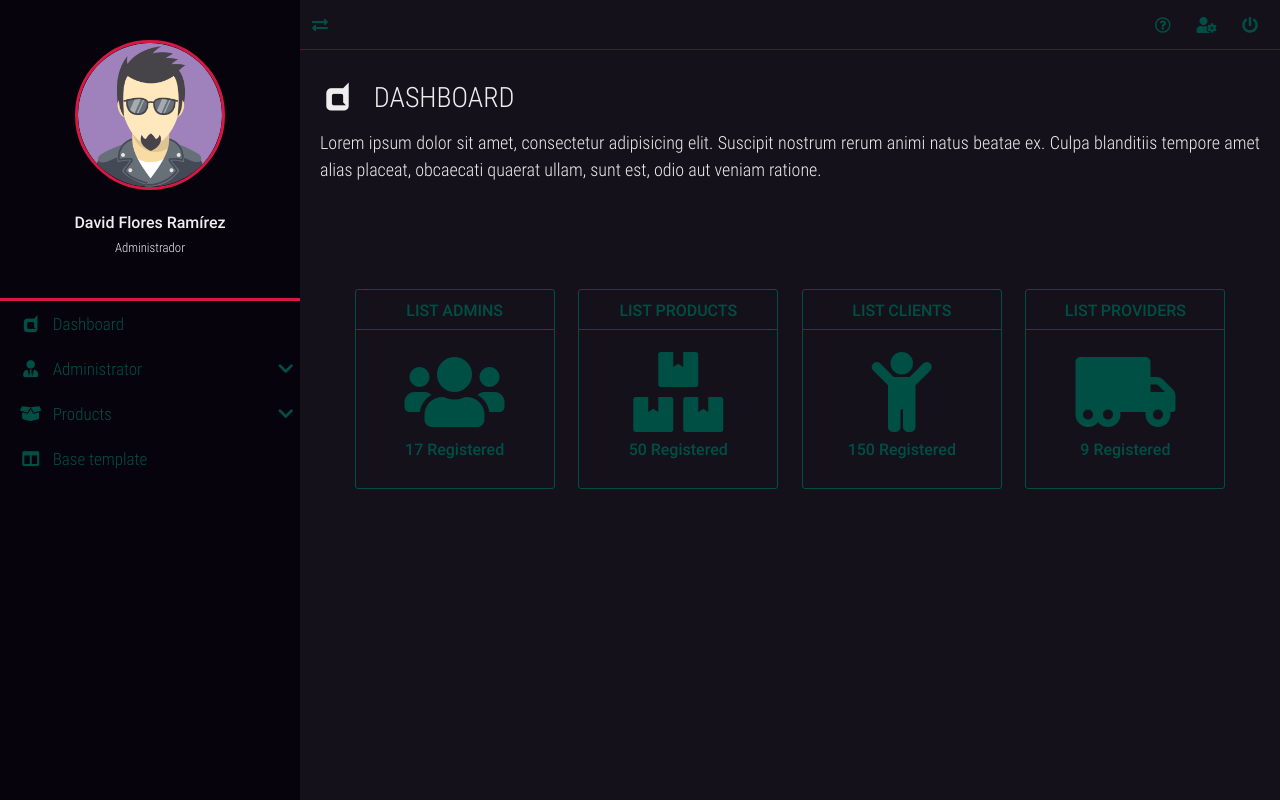
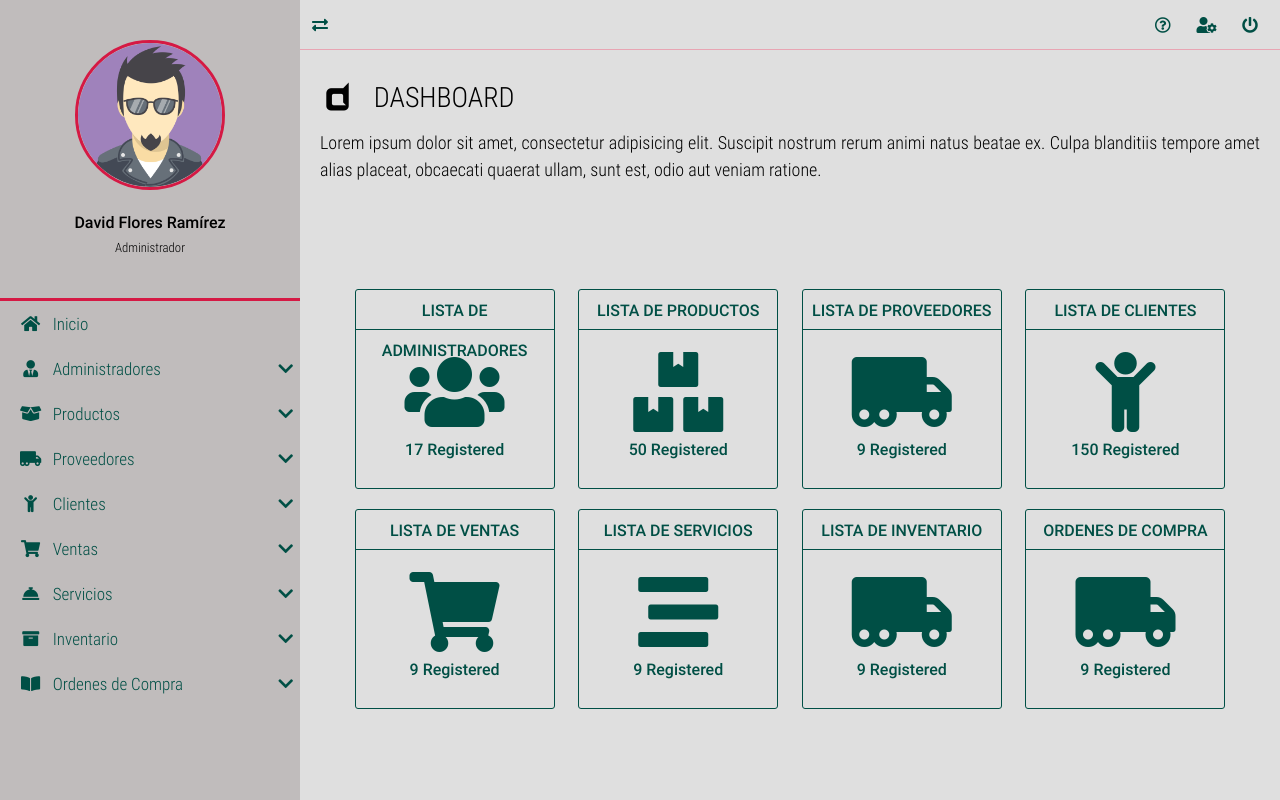
Before and after one commit to JesusGarciaShakur/SGIPO, a Flask app: page /home in a window 1280 px wide. Run offline with Flask 3, Linux system fonts and the light colour scheme; some libraries are stand-ins or nearby versions.

Commit message:
cambio en colores

```diff
--- a/App/static/css/style.css
+++ b/App/static/css/style.css
@@ -30,18 +30,25 @@
 	--color-two: #06030D;
 	--color-three: #2F2A3D;
 
-	--color-four: #EEEEEE;
+	--blanco-puro: #EEEEEE;
+	--blanco-fondo: #ddddddbb;
 	--color-five: #D51944;
-	--color-six: #6E6C74;
+	--color-rosa: #d51945d0;
+	--color-six: #828184;
 
 	--form-color: #004f45;
+	--negro-carbon: #1A1A1A;
+	--verde-oscuro: #0d3f04;
+	--verde-suave:#A3C586;
+	--verde-menta:#E2F1E6;
+	--gris-claro:#c0bcbc;
 }
 
 body,html{
 	font-family: 'roboto_condensed_light';
 	width: 100vw;
 	height: 100vh;
-	background-color: var(--color-one);
+	background-color: var(--blanco-fondo);
 	color: var(--color-four);
 	font-size: 16px;
 }
@@ -110,7 +117,7 @@ body,html{
 .form-control,
 .form-control:active,
 .form-control:focus{
-	color: #FFF;
+	color: #000000;
 }
 .form-control:focus,
 .form-control:active{
@@ -217,7 +224,7 @@ select.form-control option{
 	max-width: 320px;
 	height: auto;
 	border: 1px solid var(--form-color);
-	background-color: var(--color-one);
+	background-color: var(--negro-carbon);
 	border-radius: 4px;
 	padding: 15px;
 }
@@ -274,7 +281,7 @@ select.form-control option{
 .nav-lateral-content{
 	max-width: 300px;
 	height: 100%;
-	background-color: var(--color-two);
+	background-color: var(--gris-claro);
 }
 .nav-lateral-bar{
 	height: 3px;
@@ -330,16 +337,16 @@ select.form-control option{
 }
 .nav-lateral-menu ul li a.active{
 	color: #fff;
-	background-color: var(--color-five);
+	background-color: var(--color-rosa);
 }
 .nav-lateral-menu ul li a:hover{
-	color: #fff;
+	color: #000000;
 	background-image: linear-gradient(to right, transparent, rgba(250, 30, 78, .1) 50%, transparent);
 }
 .nav-lateral-menu ul li ul{
 	display: none;
 	border: 1px solid var(--color-five);
-	background-color: var(--color-one);
+	background-color: var(--blanco-puro);
 }
 .show-nav-lateral-submenu{
 	display: block !important;
--- a/App/templates/base.html
+++ b/App/templates/base.html
@@ -39,27 +39,76 @@
 				<nav class="full-box nav-lateral-menu">
 					<ul>
 						<li>
-							<a href="{{ url_for('admin.home') }}"><i class="fab fa-dashcube fa-fw"></i> &nbsp; Dashboard</a>
+							<a href="{{ url_for('admin.home') }}"><i class="fas fa-home fa-fw"></i> &nbsp; Inicio</a>
 						</li>
 
 						<li>
-							<a href="#" class="nav-btn-submenu"><i class="fas fa-user-tie fa-fw"></i> &nbsp; Administrator <i class="fas fa-chevron-down"></i></a>
+							<a href="#" class="nav-btn-submenu"><i class="fas fa-user-tie fa-fw"></i> &nbsp; Administradores <i class="fas fa-chevron-down"></i></a>
 							<ul>
-								<li><a href="{{ url_for('admin.admin') }}"><i class="fas fa-user-plus fa-fw"></i> &nbsp; New admin</a></li>
-								<li><a href="{{ url_for('admin.admin_list') }}"><i class="fas fa-users fa-fw"></i> &nbsp; List admin</a></li>
+								<li><a href="{{ url_for('admin.admin') }}"><i class="fas fa-user-plus fa-fw"></i> &nbsp; Nuevo Administrador</a></li>
+								<li><a href="{{ url_for('admin.admin_list') }}"><i class="fas fa-users fa-fw"></i> &nbsp; Lista de Administradores</a></li>
+								<li><a href="{{ url_for('admin.admin_list') }}"><i class="fas fa-users fa-fw"></i> &nbsp; Generar reportes</a></li>
 							</ul>
 						</li>
 
 						<li>
-							<a href="#" class="nav-btn-submenu"><i class="fas fa-box-open fa-fw"></i> &nbsp; Products <i class="fas fa-chevron-down"></i></a>
+							<a href="#" class="nav-btn-submenu"><i class="fas fa-box-open fa-fw"></i> &nbsp; Productos <i class="fas fa-chevron-down"></i></a>
 							<ul>
-								<li><a href="{{ url_for('admin.product') }}"><i class="fas fa-box fa-fw"></i> &nbsp; New product</a></li>
-								<li><a href="{{ url_for('admin.product_list') }}"><i class="fas fa-boxes fa-fw"></i> &nbsp; List products</a></li>
+								<li><a href="{{ url_for('admin.product') }}"><i class="fas fa-box fa-fw"></i> &nbsp; Nuevo producto</a></li>
+								<li><a href="{{ url_for('admin.product_list') }}"><i class="fas fa-boxes fa-fw"></i> &nbsp; Lista de productos</a></li>
+								<li><a href="{{ url_for('admin.product') }}"><i class="fas fa-plus-square fa-fw"></i> &nbsp; Nueva Marca</a></li>
+								<li><a href="{{ url_for('admin.product_list') }}"><i class="fas fa-copyright fa-fw"></i> &nbsp; Lista de Marcas</a></li>
 							</ul>
 						</li>
 
 						<li>
-							<a href="{{ url_for('admin.home') }}"><i class="fas fa-columns fa-fw"></i> &nbsp; Base template</a>
+							<a href="#" class="nav-btn-submenu"><i class="fas fa-truck-moving fa-fw"></i> &nbsp; Proveedores <i class="fas fa-chevron-down"></i></a>
+							<ul>
+								<li><a href="{{ url_for('admin.admin') }}"><i class="fas fa-plus-square fa-fw"></i> &nbsp; Nuevo Proveedor</a></li>
+								<li><a href="{{ url_for('admin.admin_list') }}"><i class="fas fa-truck-moving fa-fw"></i> &nbsp; Lista de Proveedores</a></li>
+							</ul>
+						</li>
+
+						<li>
+							<a href="#" class="nav-btn-submenu"><i class="fas fa-child fa-fw"></i> &nbsp; Clientes <i class="fas fa-chevron-down"></i></a>
+							<ul>
+								<li><a href="{{ url_for('admin.admin') }}"><i class="fas fa-user-plus fa-fw"></i> &nbsp; Nuevo cliente</a></li>
+								<li><a href="{{ url_for('admin.admin_list') }}"><i class="fas fa-users fa-fw"></i> &nbsp; Lista de Clientes</a></li>
+							</ul>
+						</li>
+
+						<li>
+							<a href="#" class="nav-btn-submenu"><i class="fas fa-shopping-cart fa-fw"></i> &nbsp; Ventas <i class="fas fa-chevron-down"></i></a>
+							<ul>
+								<li><a href="{{ url_for('admin.admin') }}"><i class="fas fa-cart-plus fa-fw"></i> &nbsp; Nueva venta</a></li>
+								<li><a href="{{ url_for('admin.admin_list') }}"><i class="fas fa-shopping-cart fa-fw"></i> &nbsp; Lista de Ventas</a></li>
+								<li><a href="{{ url_for('admin.admin_list') }}"><i class="fas fa-thumbs-down fa-fw"></i> &nbsp; Devoluciones</a></li>
+							</ul>
+						</li>
+
+						<li>
+							<a href="#" class="nav-btn-submenu"><i class="fas fa-concierge-bell fa-fw"></i> &nbsp; Servicios <i class="fas fa-chevron-down"></i></a>
+							<ul>
+								<li><a href="{{ url_for('admin.admin') }}"><i class="fas fa-plus-square fa-fw"></i> &nbsp; Nuevo Servicio</a></li>
+								<li><a href="{{ url_for('admin.admin_list') }}"><i class="fas fa-stream fa-fw"></i> &nbsp; Lista de Servicios</a></li>
+								<li><a href="{{ url_for('admin.admin_list') }}"><i class="fas fa-plus-square fa-fw"></i> &nbsp; Registrar nuevo servicio</a></li>
+							</ul>
+						</li>
+
+						<li>
+							<a href="#" class="nav-btn-submenu"><i class="fas fa-archive fa-fw"></i> &nbsp; Inventario <i class="fas fa-chevron-down"></i></a>
+							<ul>
+								<li><a href="{{ url_for('admin.admin_list') }}"><i class="fas fa-stream fa-fw"></i> &nbsp; Lista de Inventario</a></li>
+								<li><a href="{{ url_for('admin.admin_list') }}"><i class="fas fa-plus-square fa-fw"></i> &nbsp; Generar Reporte</a></li>
+							</ul>
+						</li>
+
+						<li>
+							<a href="#" class="nav-btn-submenu"><i class="fas fa-book-open fa-fw"></i> &nbsp; Ordenes de Compra <i class="fas fa-chevron-down"></i></a>
+							<ul>
+								<li><a href="{{ url_for('admin.admin_list') }}"><i class="fas fa-stream fa-fw"></i> &nbsp; Lista de Ordenes</a></li>
+								<li><a href="{{ url_for('admin.admin_list') }}"><i class="fas fa-plus-square fa-fw"></i> &nbsp; Generar Factura</a></li>
+							</ul>
 						</li>
 
 					</ul>
--- a/App/templates/pages/home.html
+++ b/App/templates/pages/home.html
@@ -31,7 +31,7 @@
 			<div class="full-box tile-container">
 
 				<a href="{{ url_for('admin.admin_list') }}" class="tile">
-					<div class="tile-tittle">List admins</div>
+					<div class="tile-tittle">Lista de administradores</div>
 					<div class="tile-icon">
 						<i class="fas fa-users fa-fw"></i>
 						<p>17 Registered</p>
@@ -39,7 +39,7 @@
 				</a>
 
 				<a href="{{ url_for('admin.product_list') }}" class="tile">
-					<div class="tile-tittle">List products</div>
+					<div class="tile-tittle">Lista de productos</div>
 					<div class="tile-icon">
 						<i class="fas fa-boxes fa-fw"></i>
 						<p>50 Registered</p>
@@ -47,7 +47,15 @@
 				</a>
 
 				<a href="#" class="tile">
-					<div class="tile-tittle">List clients</div>
+					<div class="tile-tittle">Lista de proveedores</div>
+					<div class="tile-icon">
+						<i class="fas fa-truck-moving fa-fw"></i>
+						<p>9 Registered</p>
+					</div>
+				</a>
+
+				<a href="#" class="tile">
+					<div class="tile-tittle">Lista de Clientes</div>
 					<div class="tile-icon">
 						<i class="fas fa-child fa-fw"></i>
 						<p>150 Registered</p>
@@ -55,7 +63,31 @@
 				</a>
 
 				<a href="#" class="tile">
-					<div class="tile-tittle">List providers</div>
+					<div class="tile-tittle">Lista de Ventas</div>
+					<div class="tile-icon">
+						<i class="fas fa-shopping-cart fa-fw"></i>
+						<p>9 Registered</p>
+					</div>
+				</a>
+
+				<a href="#" class="tile">
+					<div class="tile-tittle">Lista de Servicios</div>
+					<div class="tile-icon">
+						<i class="fas fa-stream fa-fw"></i>
+						<p>9 Registered</p>
+					</div>
+				</a>
+
+				<a href="#" class="tile">
+					<div class="tile-tittle">Lista de Inventario</div>
+					<div class="tile-icon">
+						<i class="fas fa-truck-moving fa-fw"></i>
+						<p>9 Registered</p>
+					</div>
+				</a>
+
+				<a href="#" class="tile">
+					<div class="tile-tittle">Ordenes de Compra</div>
 					<div class="tile-icon">
 						<i class="fas fa-truck-moving fa-fw"></i>
 						<p>9 Registered</p>
```
Also changed, not shown: App/utils/file_handler.py (added, +14 -0 lines).
